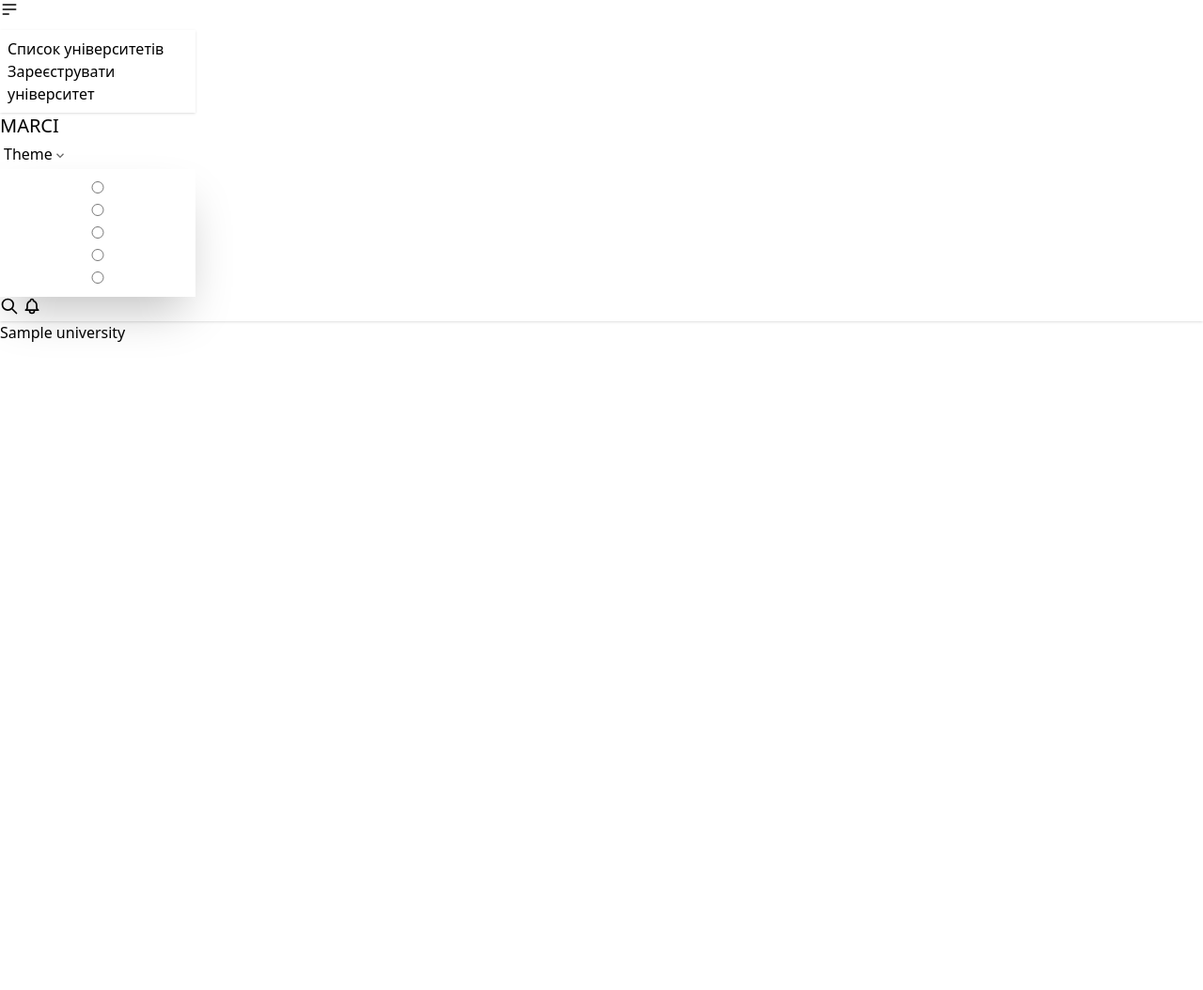
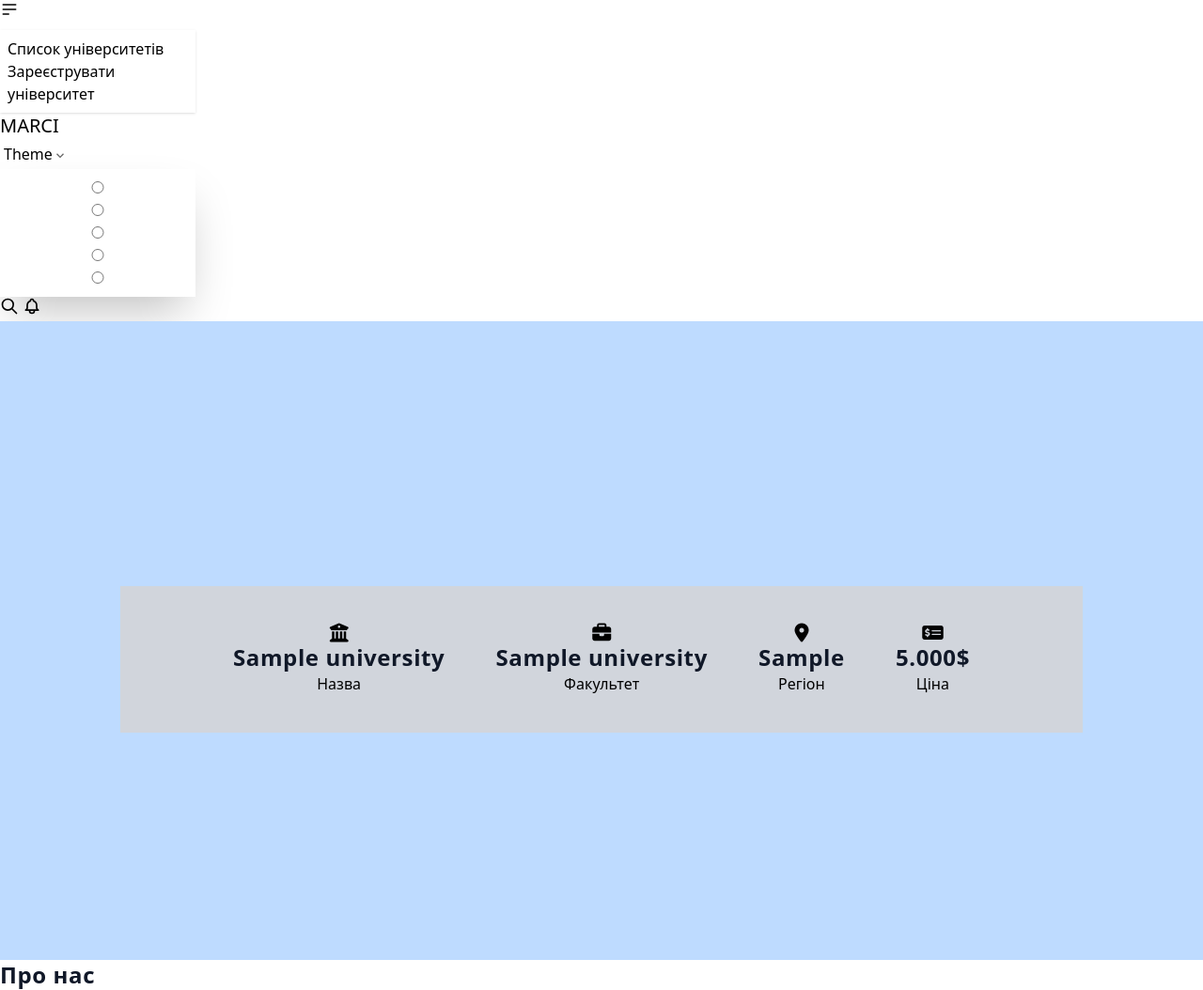
Before and after one commit to heetaru/MARCI, a Django app: page /university/1 in a window 1280 px wide. Shown: the whole page at 94% size. Before the commit the page ends 364 px from the top, so only its background shows below. Run offline with Django 5.2, Linux system fonts and the light colour scheme; tables that the repository leaves empty hold one stand-in row (values such as "Sample post"); some libraries are stand-ins or nearby versions.

Commit message:
add some frontend on local univercity site

```diff
--- a/application/universities/templates/universities/layout.html
+++ b/application/universities/templates/universities/layout.html
@@ -6,6 +6,7 @@
     <link href="https://cdn.jsdelivr.net/npm/daisyui@5" rel="stylesheet" type="text/css" />
     <script src="https://cdn.jsdelivr.net/npm/@tailwindcss/browser@4"></script>
     <link href="https://cdn.jsdelivr.net/npm/daisyui@5/themes.css" rel="stylesheet" type="text/css" />
+    <link rel="stylesheet" href="https://cdnjs.cloudflare.com/ajax/libs/font-awesome/6.5.0/css/all.min.css">
 </head>
 <body class="h-screen">
     <header>
--- a/application/universities/templates/universities/university.html
+++ b/application/universities/templates/universities/university.html
@@ -4,8 +4,37 @@
 {% block content %}
 
 
+    <div class="bg-blue-200 w-full h-170 flex justify-center items-end">
+        <div class="card absolute bottom-5 w-4/5 bg-gray-300 text-black pl-30 pr-30 pt-10 pb-10">
+            <div class="flex w-full justify-between">
+                <div class="flex flex-col items-center">
+                    <i class="fa-solid fa-building-columns text-xl"></i>
+                    <h2 class="text-2xl font-bold tracking-wide text-gray-900">{{ university.university_name }}</h2>
+                    <span>Назва</span>
+                </div>
+                <div class="flex flex-col items-center">
+                    <i class="fa-solid fa-briefcase text-xl"></i>
+                    <h2 class="text-2xl font-bold tracking-wide text-gray-900">{{ university.fakulty_name }}</h2>
+                    <span>Факультет</span>
+                </div>
+                <div class="flex flex-col items-center">
+                    <i class="fa-solid fa-location-dot text-xl"></i>
+                    <h2 class="text-2xl font-bold tracking-wide text-gray-900">{{ university.region }}</h2>
+                    <span>Регіон</span>
+                </div>
+                <div class="flex flex-col items-center">
+                    <i class="fa-solid fa-money-check-dollar text-xl"></i>
+                    <h2 class="text-2xl font-bold tracking-wide text-gray-900">5.000$</h2>
+                    <span>Ціна</span>
+                </div>
+            </div>
+        </div>
+    </div>
 
-{{ university.university_name }}
+    <div class="">
+    <h2 class="text-2xl font-bold tracking-wide text-gray-900">Про нас</h2>
+    <span></span>
+    </div>
 
 
 {% endblock %}
```
